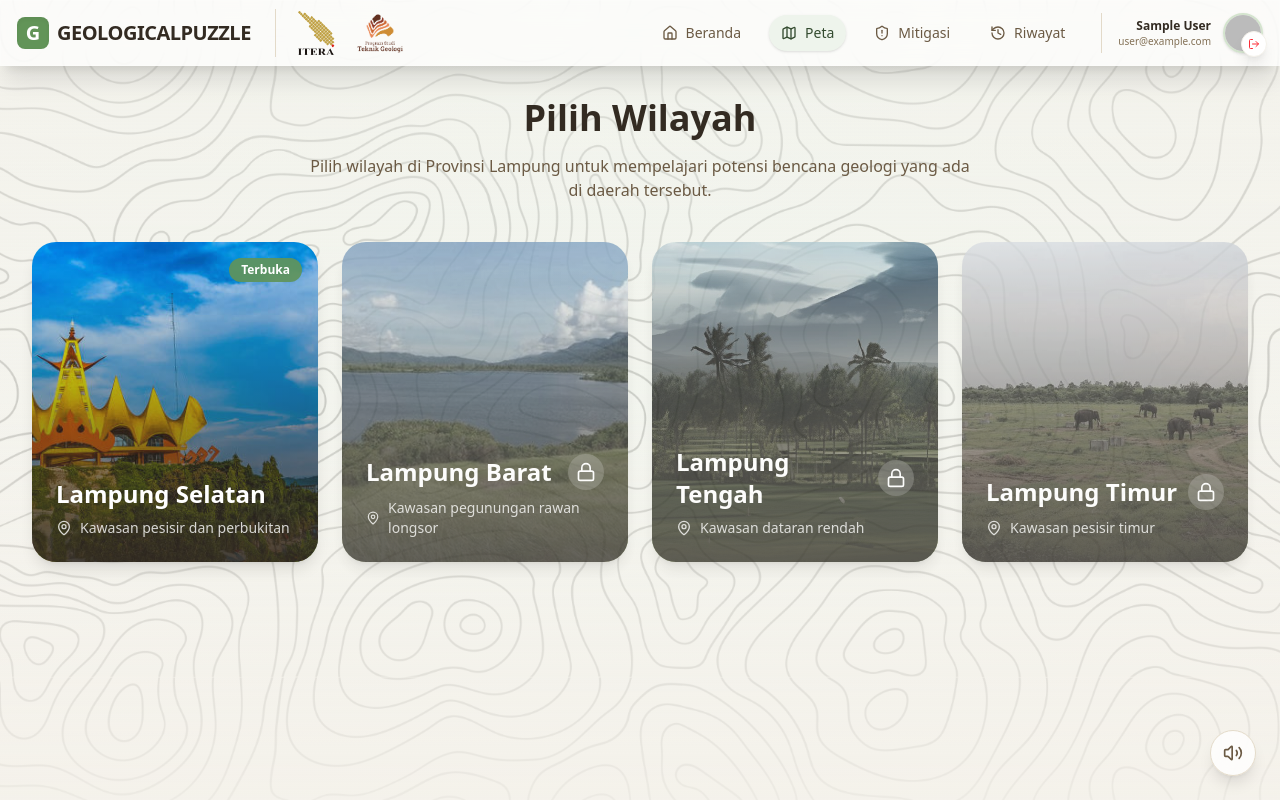
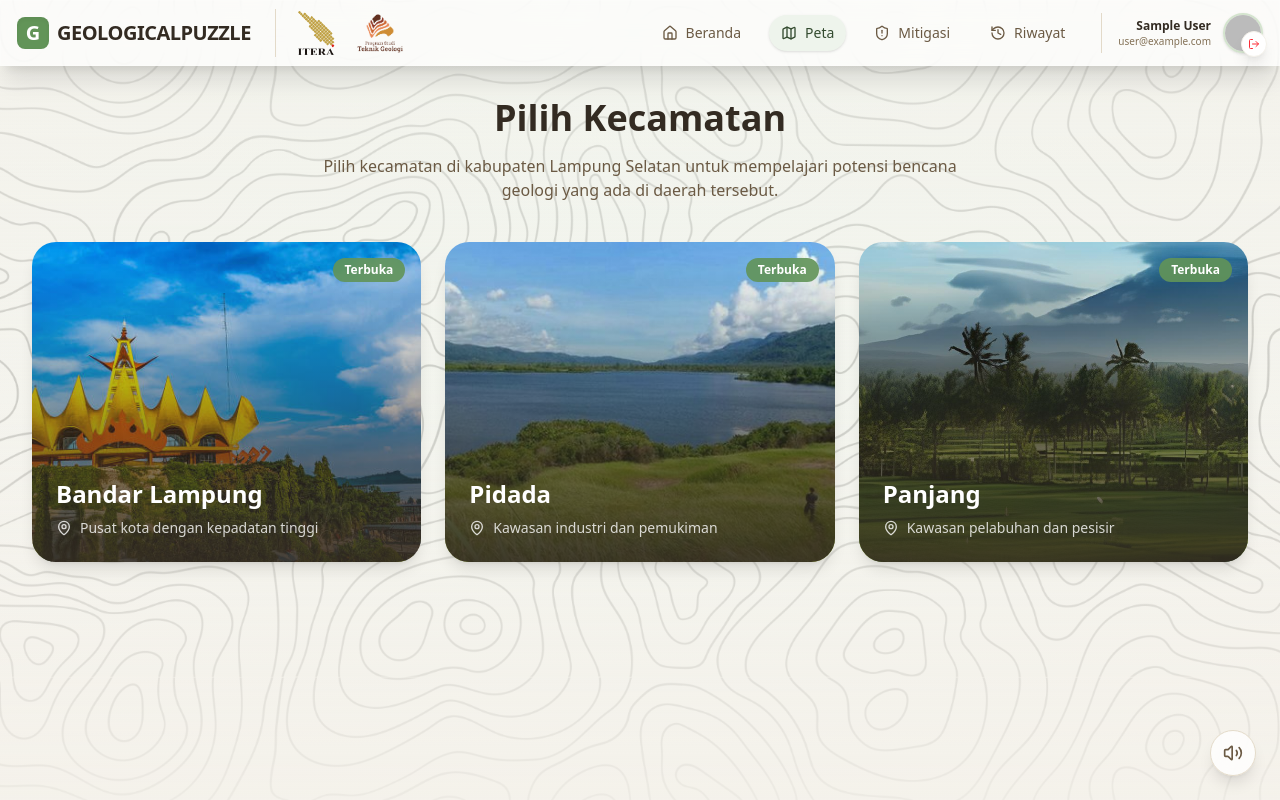
Before and after one commit to MarioSitepu/geopuzzle, a Next.js app: page /regions in a window 1280 px wide. Built offline with nearby package versions, Linux system fonts and the light colour scheme; no server answers; sample sign-in values are in the browser's storage.

Commit message:
feat : changing choose region int choose subdistrict , and unlocking every subdistrict and every quiz

```diff
--- a/src/app_pages/LearningModule.tsx
+++ b/src/app_pages/LearningModule.tsx
@@ -7,7 +7,7 @@ import { ArrowLeft, Play, FileText, ExternalLink } from 'lucide-react';
 import PageTransition from '../components/PageTransition';
 
 const SUPPORTING_MATERIALS: Record<string, Record<string, { title: string; size: string; url: string }[]>> = {
-  'lampung-selatan': {
+  'bandar-lampung': {
     'banjir': [
       {
         title: 'Jurnal Geologi Banjir Vol. 1',
@@ -33,18 +33,24 @@ const SUPPORTING_MATERIALS: Record<string, Record<string, { title: string; size:
       }
     ]
   },
-  'lampung-barat': {
+  'pidada': {
+    'banjir': [
+      { title: 'Jurnal Geologi Banjir Vol. 1', size: '3.9 MB', url: '/journal/banjir/1.pdf' },
+      { title: 'Jurnal Geologi Banjir Vol. 2', size: '365 KB', url: '/journal/banjir/2.pdf' }
+    ],
     'longsor': [
-      {
-        title: 'Jurnal Geologi Longsor Vol. 1',
-        size: '365 KB',
-        url: '/journal/longsor/1.pdf'
-      },
-      {
-        title: 'Jurnal Geologi Longsor Vol. 2',
-        size: '3.9 MB',
-        url: '/journal/longsor/2.pdf'
-      }
+      { title: 'Jurnal Geologi Longsor Vol. 1', size: '365 KB', url: '/journal/longsor/1.pdf' },
+      { title: 'Jurnal Geologi Longsor Vol. 2', size: '3.9 MB', url: '/journal/longsor/2.pdf' }
+    ]
+  },
+  'panjang': {
+    'banjir': [
+      { title: 'Jurnal Geologi Banjir Vol. 1', size: '3.9 MB', url: '/journal/banjir/1.pdf' },
+      { title: 'Jurnal Geologi Banjir Vol. 2', size: '365 KB', url: '/journal/banjir/2.pdf' }
+    ],
+    'longsor': [
+      { title: 'Jurnal Geologi Longsor Vol. 1', size: '365 KB', url: '/journal/longsor/1.pdf' },
+      { title: 'Jurnal Geologi Longsor Vol. 2', size: '3.9 MB', url: '/journal/longsor/2.pdf' }
     ]
   }
 };
--- a/src/app_pages/RegionSelection.tsx
+++ b/src/app_pages/RegionSelection.tsx
@@ -9,28 +9,22 @@ import { cn } from '../lib/utils';
 
 const REGIONS = [
   {
-    id: 'lampung-selatan',
-    name: 'Lampung Selatan',
-    description: 'Kawasan pesisir dan perbukitan',
+    id: 'bandar-lampung',
+    name: 'Bandar Lampung',
+    description: 'Pusat kota dengan kepadatan tinggi',
     image: '/images/quizregion/lampung-selatan(menara-siger-kalianda).jpg',
   },
   {
-    id: 'lampung-barat',
-    name: 'Lampung Barat',
-    description: 'Kawasan pegunungan rawan longsor',
+    id: 'pidada',
+    name: 'Pidada',
+    description: 'Kawasan industri dan pemukiman',
     image: '/images/quizregion/lampung-barat-(danau-suoh).png',
   },
   {
-    id: 'lampung-tengah',
-    name: 'Lampung Tengah',
-    description: 'Kawasan dataran rendah',
+    id: 'panjang',
+    name: 'Panjang',
+    description: 'Kawasan pelabuhan dan pesisir',
     image: '/images/quizregion/lampung-tengah(bukit-batubara).jpg',
-  },
-  {
-    id: 'lampung-timur',
-    name: 'Lampung Timur',
-    description: 'Kawasan pesisir timur',
-    image: '/images/quizregion/lampung-timur(way-kambas).jpg',
   },
 ];
 
@@ -45,7 +39,7 @@ export default function RegionSelection() {
           animate={{ opacity: 1, y: 0 }}
           className="text-4xl font-bold text-earth-900 mb-4"
         >
-          Pilih Wilayah
+          Pilih Kecamatan
         </motion.h1>
         <motion.p
           initial={{ opacity: 0 }}
@@ -53,11 +47,11 @@ export default function RegionSelection() {
           transition={{ delay: 0.1 }}
           className="text-earth-600 max-w-2xl mx-auto"
         >
-          Pilih wilayah di Provinsi Lampung untuk mempelajari potensi bencana geologi yang ada di daerah tersebut.
+          Pilih kecamatan di kabupaten Lampung Selatan untuk mempelajari potensi bencana geologi yang ada di daerah tersebut.
         </motion.p>
       </div>
 
-      <div className="grid grid-cols-1 md:grid-cols-2 lg:grid-cols-4 gap-6">
+      <div className="grid grid-cols-1 md:grid-cols-2 lg:grid-cols-3 gap-6">
         {REGIONS.map((region, index) => {
           const isUnlocked = unlockedRegions.includes(region.id);
 
--- a/src/store/useGameStore.ts
+++ b/src/store/useGameStore.ts
@@ -15,9 +15,11 @@ interface GameState {
 export const useGameStore = create<GameState>()(
   persist(
     (set) => ({
-      unlockedRegions: ['lampung-selatan'], // Default unlocked
+      unlockedRegions: ['bandar-lampung', 'pidada', 'panjang'], // Default unlocked
       unlockedDisasters: {
-        'lampung-selatan': ['longsor'], // Default unlocked
+        'bandar-lampung': ['longsor', 'banjir'],
+        'pidada': ['longsor', 'banjir'],
+        'panjang': ['longsor', 'banjir'],
       },
       scores: {},
       isMuted: false,
@@ -48,7 +50,7 @@ export const useGameStore = create<GameState>()(
         })),
     }),
     {
-      name: 'geologicalpuzzle-storage-v2',
+      name: 'geologicalpuzzle-storage-v3',
     }
   )
 );
```
